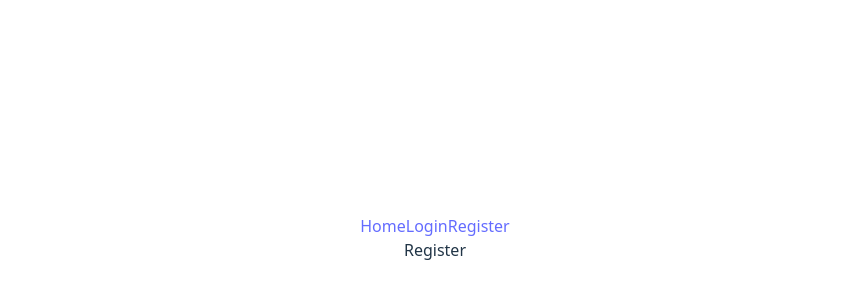
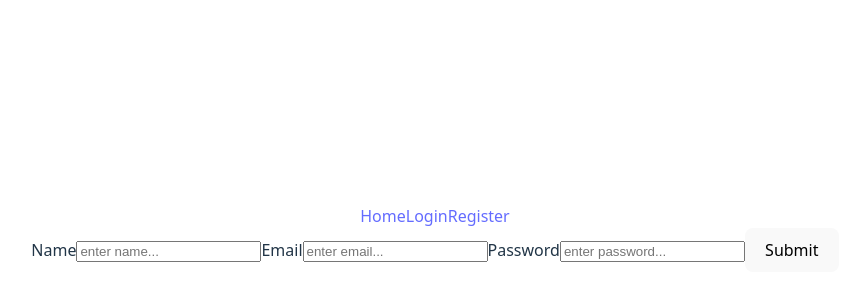
Before and after one commit to DiarmidGR/Login-Base-2025, a React (Vite) app in the folder frontend/: page /register in a window 1280 px wide. Shown: the part 162-462 px from the top of the page, without its empty margins (205-1055 px from the left). Built offline with nearby package versions, Linux system fonts and the light colour scheme.

Commit message:
created Register form

```diff
--- a/frontend/src/pages/Register.tsx
+++ b/frontend/src/pages/Register.tsx
@@ -1,6 +1,21 @@
 
 export default function Register() {
+
+    const registerUser = (e:any) => {
+        e.preventDefault();
+    }
+
   return (
-    <div>Register</div>
+    <div>
+        <form onSubmit={registerUser}>
+            <label>Name</label>
+            <input type='text' placeholder='enter name...'/>
+            <label>Email</label>
+            <input type='email' placeholder='enter email...'/>
+            <label>Password</label>
+            <input type='password' placeholder='enter password...'/>
+            <button type='submit'>Submit</button>
+        </form>
+    </div>
   )
 }
```
